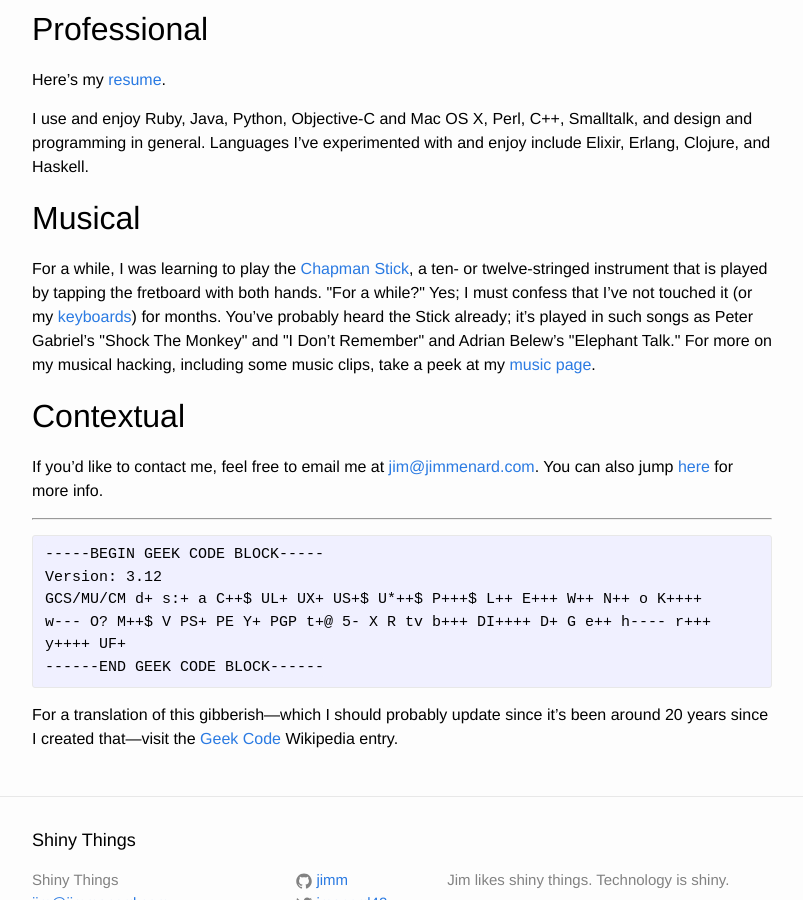
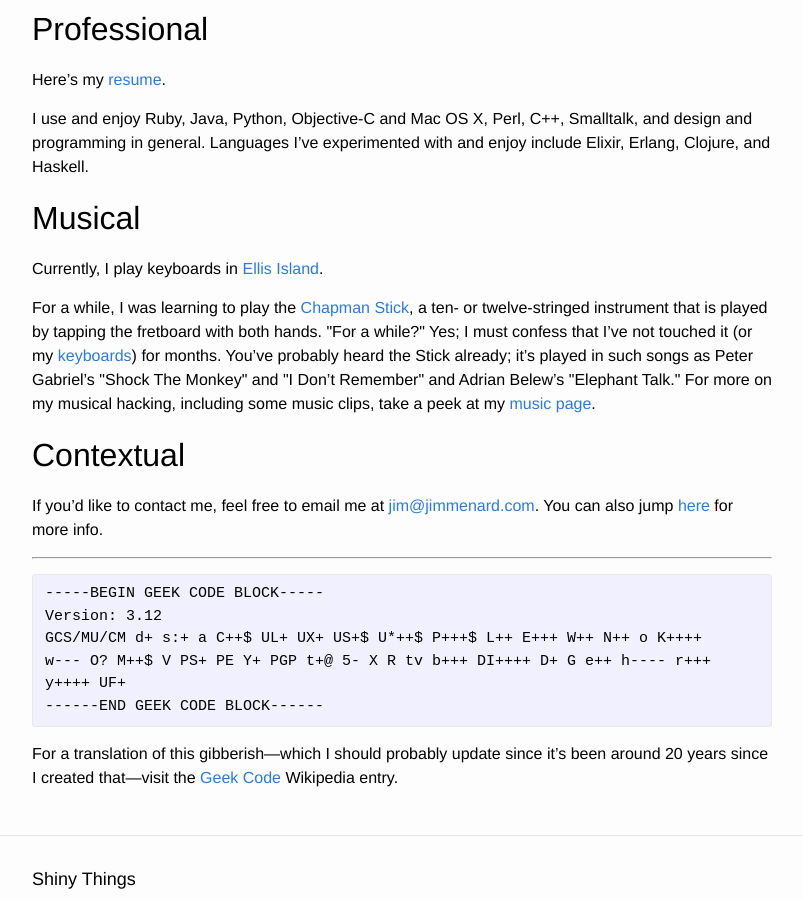
Before and after one commit to jimm/www-jimmenard-com-jekyll, a Jekyll site: the page built from jimm.md, in a window 1280 px wide and 900 px high, scrolled down 669 px. Shown: the whole window, without its empty margins (238-1041 px from the left). Built offline with Jekyll 4.4.1, drawn with Linux system fonts in a browser that asks for light colours.

Commit message:
mention EI on "me" page

```diff
--- a/jimm.md
+++ b/jimm.md
@@ -43,6 +43,8 @@ experimented with and enjoy include Elixir, Erlang, Clojure, and Haskell.
 
 # Musical
 
+Currently, I play keyboards in [Ellis Island](http://ellisislandrock.com/).
+
 For a while, I was learning to play the
 [Chapman Stick](http://www.stick.com/), a ten- or twelve-stringed instrument
 that is played by tapping the fretboard with both hands. &quot;For a
```
